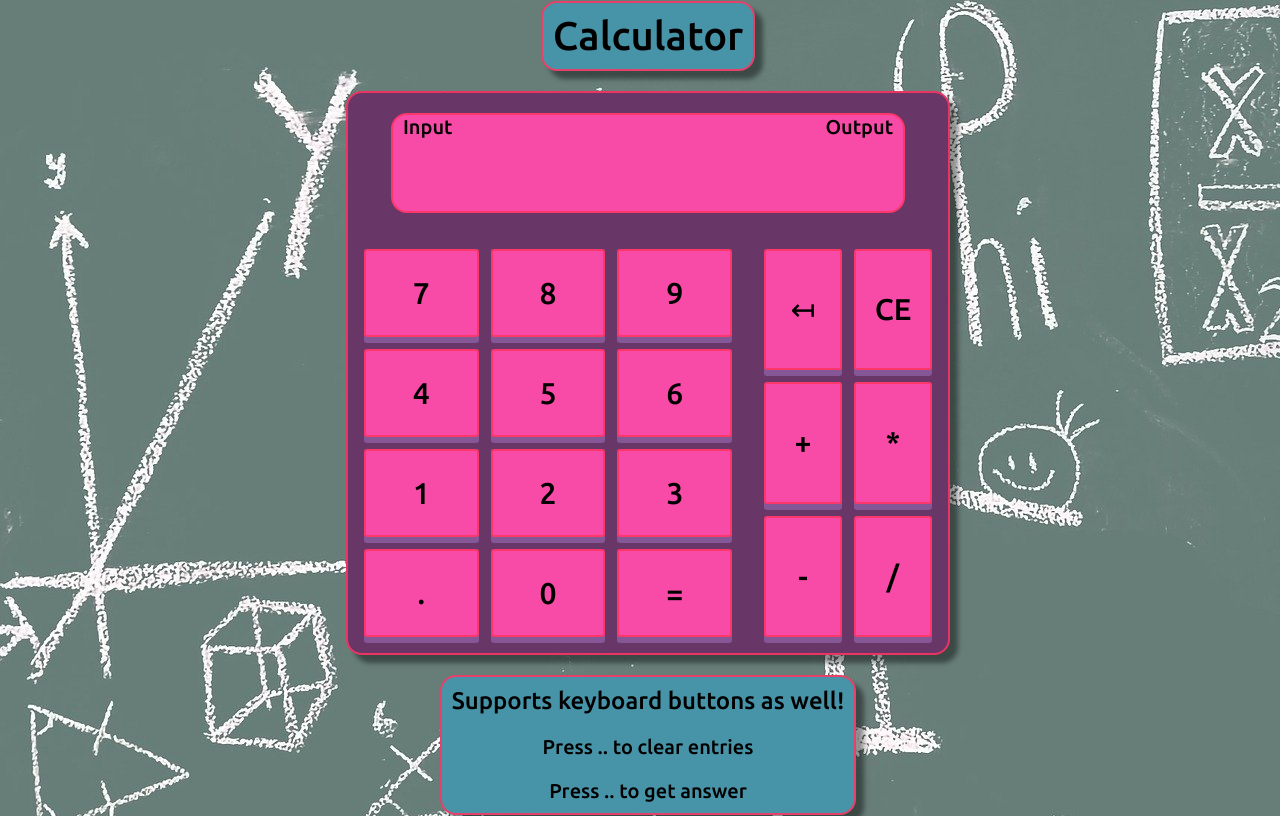
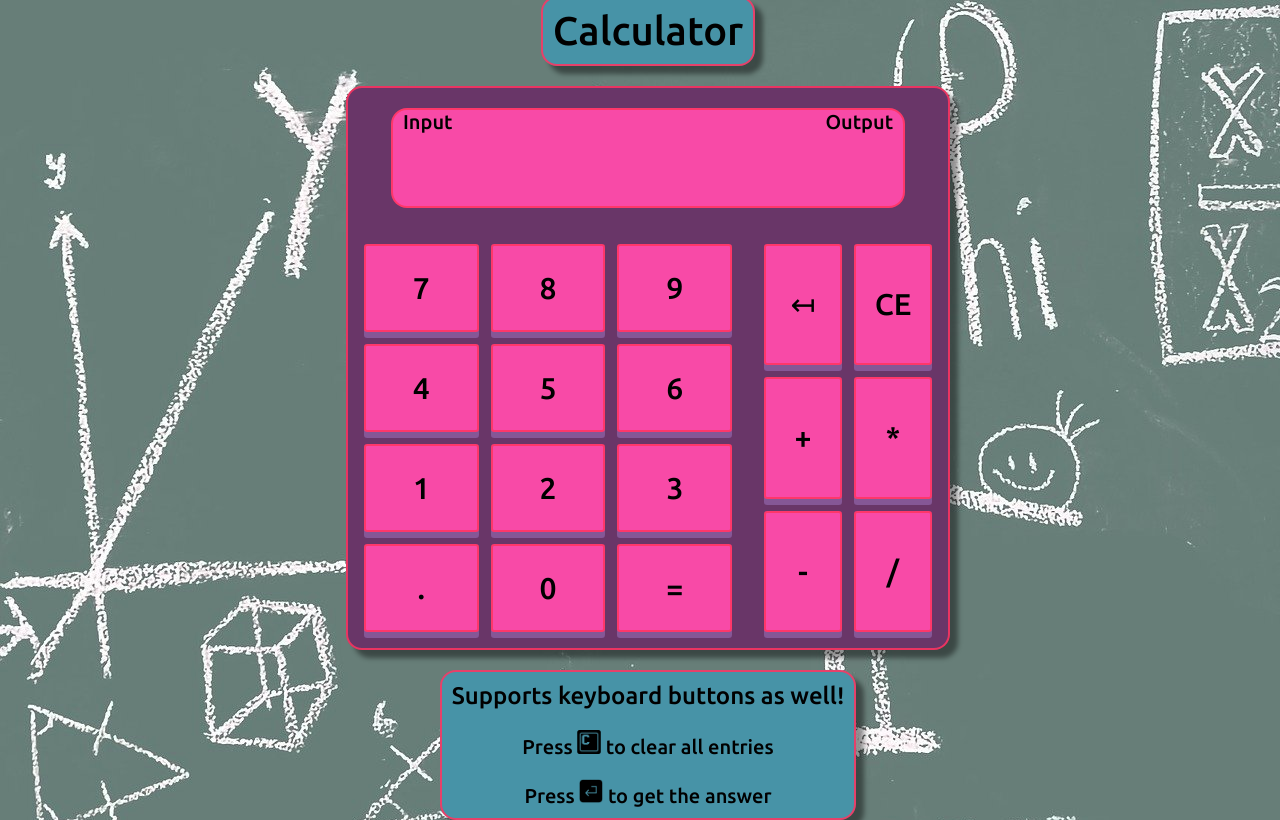
Before and after one commit to berghdavid/Calculator, a plain HTML site: page index.html in a window 1280 px wide. Drawn offline with Linux system fonts and the light colour scheme.

Commit message:
Images added

```diff
--- a/index.html
+++ b/index.html
@@ -24,8 +24,12 @@
     </div>
     <div id="explanatory-text-container">
       <label id="label-keyboard">Supports keyboard buttons as well!</label>
-      <label id="label-button-c" class="label-button-explanations">Press .. to clear entries</label>
-      <label id="label-button-c" class="label-button-explanations">Press .. to get answer</label>
+      <label id="label-button-c" class="label-button-explanations">
+        Press <img src="../Calculator/Images/C.png" alt="C-button" class="image-button"> to clear all entries
+      </label>
+      <label id="label-button-c" class="label-button-explanations">
+        Press <img src="../Calculator/Images/Enter.png" alt="Enter-button" class="image-button"> to get the answer
+      </label>
     </div>
   </body>
 </html>
--- a/script.js
+++ b/script.js
@@ -10,7 +10,6 @@ const operators = ['+', '-', '*', '/'];
 /**
  * TODO:
  *
- * Put labels explaining how to use keyboard
  * Make it responsive.
  */
 
--- a/styles.css
+++ b/styles.css
@@ -23,7 +23,7 @@
 }
 
 html {
-    background: url("/Images/background.jpg");
+    background: url("../Calculator/Images/background.jpg");
     font-family: 'Ubuntu', sans-serif;
 }
 
@@ -160,3 +160,8 @@ header {
     font-size: 20px;
     text-align: center;
 }
+
+.image-button {
+    width: 24px;
+    height: 24px;
+}
```
